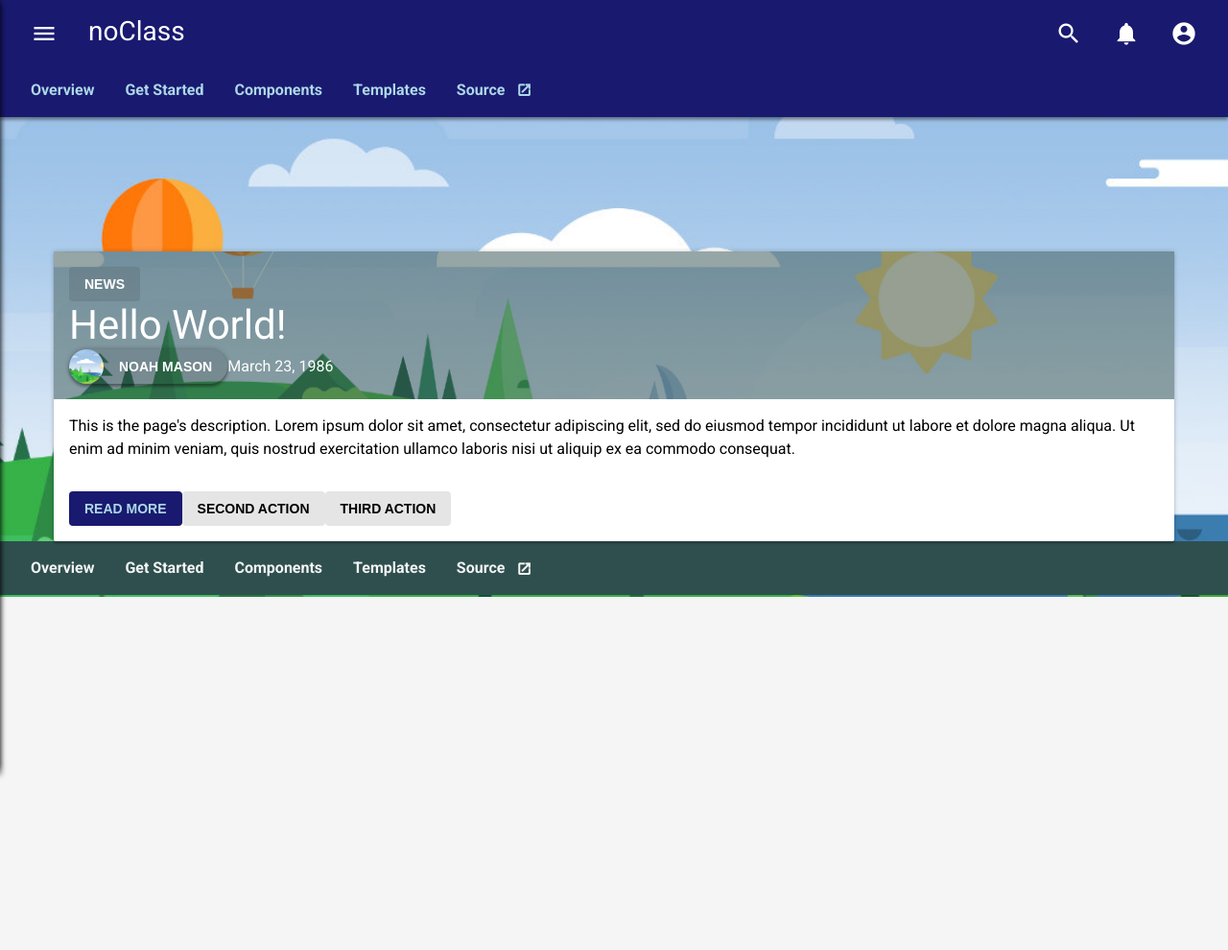
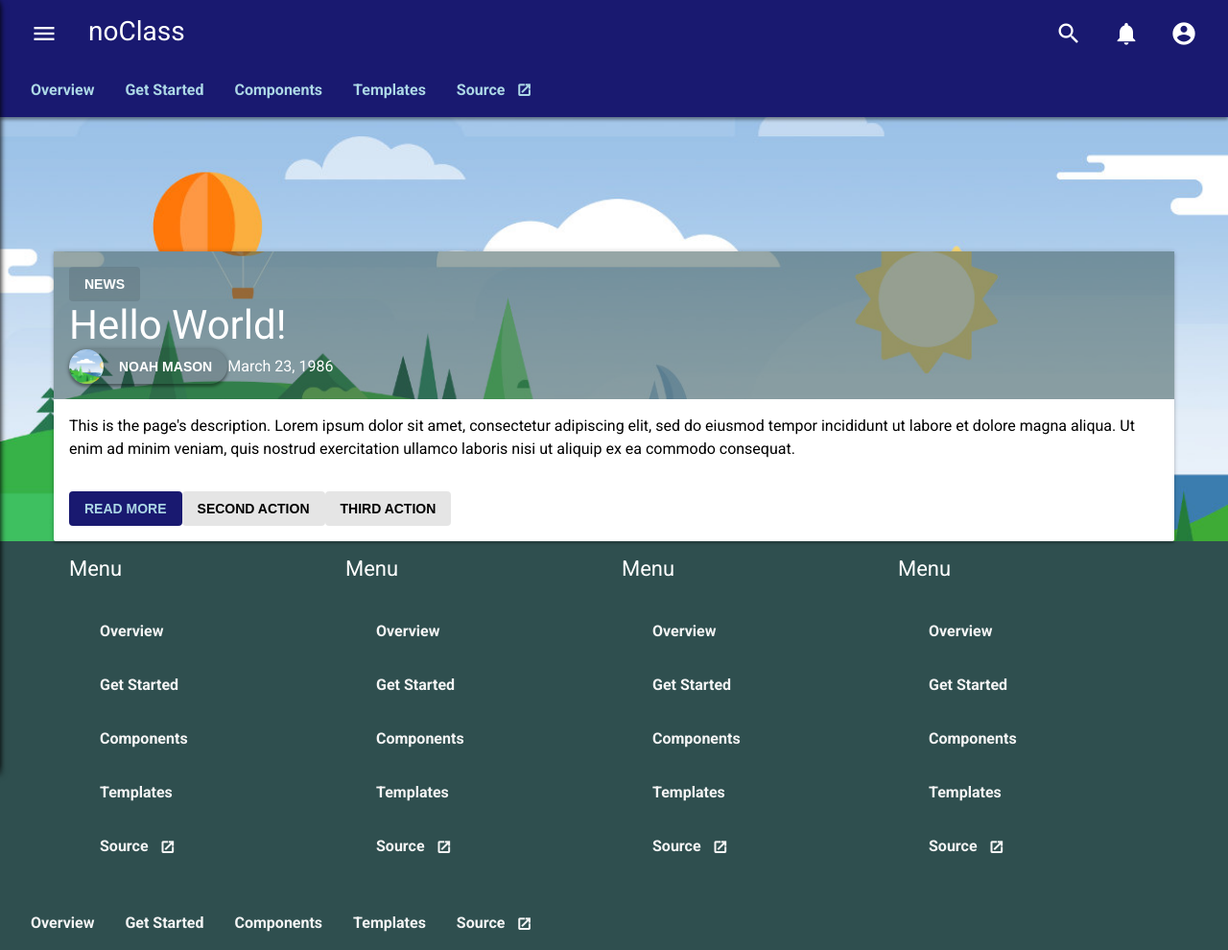
Before and after one commit to theenoahmason/noClass, a plain HTML site: page index.html in a window 1280 px wide. Shown: the whole page at 96% size. Before the commit the page ends 800 px from the top, so only its background shows below. Drawn offline with Linux system fonts and the light colour scheme.

Commit message:
Adds Mega footer to demo and tweaks nav-vertical component to be aware of labels as well as anchors.

```diff
--- a/index.html
+++ b/index.html
@@ -406,6 +406,72 @@
 
 		<footer bg="dark" c="dark-contrast">
 			<section>
+				<div contain>
+					<div grid>
+						<div gridcell="3">
+							<label t="h4" c="white" for="footer-tab-1">Menu</label>
+							<input toggle-trigger type="checkbox" name="footer-tabs" id="footer-tab-1" hidden/>
+							<section toggle-target>
+								<nav nav-vertical>
+									<ul>
+										<li><label for="main-tab-1" onclick="window.scrollTo(0,0)">Overview</label></li>
+										<li><label for="main-tab-2" onclick="window.scrollTo(0,0)">Get Started</label></li>
+										<li><label for="main-tab-3" onclick="window.scrollTo(0,0)">Components</label></li>
+										<li><label for="main-tab-4" onclick="window.scrollTo(0,0)">Templates</label></li>
+										<li><a target="_blank" href="https://github.com/theenoahmason/noClass">Source&nbsp;&nbsp;&nbsp;<i icon>open_in_new</i></a></li>
+									</ul>
+								</nav>
+							</section>
+						</div>
+						<div gridcell="3">
+							<label t="h4" c="white" for="footer-tab-2">Menu</label>
+							<input toggle-trigger type="checkbox" name="footer-tabs" id="footer-tab-2" hidden/>
+							<section toggle-target>
+								<nav nav-vertical>
+									<ul>
+										<li><label for="main-tab-1" onclick="window.scrollTo(0,0)">Overview</label></li>
+										<li><label for="main-tab-2" onclick="window.scrollTo(0,0)">Get Started</label></li>
+										<li><label for="main-tab-3" onclick="window.scrollTo(0,0)">Components</label></li>
+										<li><label for="main-tab-4" onclick="window.scrollTo(0,0)">Templates</label></li>
+										<li><a target="_blank" href="https://github.com/theenoahmason/noClass">Source&nbsp;&nbsp;&nbsp;<i icon>open_in_new</i></a></li>
+									</ul>
+								</nav>
+							</section>
+						</div>
+						<div gridcell="3">
+							<label t="h4" c="white" for="footer-tab-3">Menu</label>
+							<input toggle-trigger type="checkbox" name="footer-tabs" id="footer-tab-3" hidden/>
+							<section toggle-target>
+								<nav nav-vertical>
+									<ul>
+										<li><label for="main-tab-1" onclick="window.scrollTo(0,0)">Overview</label></li>
+										<li><label for="main-tab-2" onclick="window.scrollTo(0,0)">Get Started</label></li>
+										<li><label for="main-tab-3" onclick="window.scrollTo(0,0)">Components</label></li>
+										<li><label for="main-tab-4" onclick="window.scrollTo(0,0)">Templates</label></li>
+										<li><a target="_blank" href="https://github.com/theenoahmason/noClass">Source&nbsp;&nbsp;&nbsp;<i icon>open_in_new</i></a></li>
+									</ul>
+								</nav>
+							</section>
+						</div>
+						<div gridcell="3">
+							<label t="h4" c="white" for="footer-tab-4">Menu</label>
+							<input toggle-trigger type="checkbox" name="footer-tabs" id="footer-tab-4" hidden/>
+							<section toggle-target>
+								<nav nav-vertical>
+									<ul>
+										<li><label for="main-tab-1" onclick="window.scrollTo(0,0)">Overview</label></li>
+										<li><label for="main-tab-2" onclick="window.scrollTo(0,0)">Get Started</label></li>
+										<li><label for="main-tab-3" onclick="window.scrollTo(0,0)">Components</label></li>
+										<li><label for="main-tab-4" onclick="window.scrollTo(0,0)">Templates</label></li>
+										<li><a target="_blank" href="https://github.com/theenoahmason/noClass">Source&nbsp;&nbsp;&nbsp;<i icon>open_in_new</i></a></li>
+									</ul>
+								</nav>
+							</section>
+						</div>
+					</div>
+				</div>
+			</section>
+			<section>
 				<nav>
 					<ul>
 						<li><label for="main-tab-1" onclick="window.scrollTo(0,0)">Overview</label></li>
```
Also changed, not shown: components/navigation.css (+7 -3 lines).
